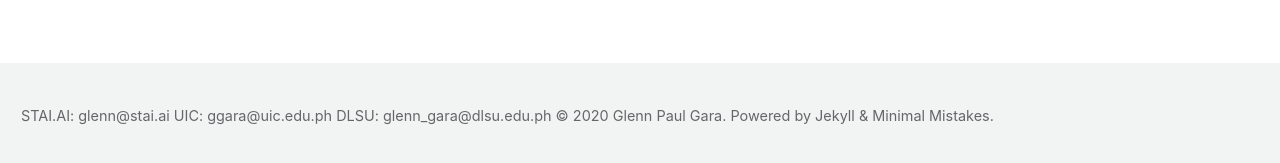
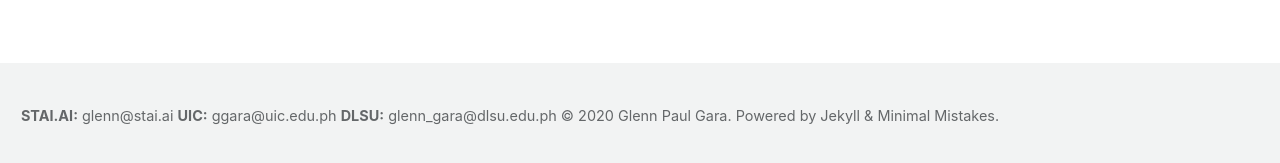
Before and after one commit to glenngara/glenngara.github.io, a Jekyll site: the page built from _pages/home.md, in a window 1280 px wide and 900 px high, scrolled down 1205 px. Shown: the part 732-895 px from the top of the window. Built offline with Jekyll 4.4.1, drawn with Linux system fonts in a browser that asks for light colours; cached includes are drawn as plain includes; nearby versions of some CDN libraries; part of the change alters nothing that is shown.

```diff
--- a/_includes/footer.html
+++ b/_includes/footer.html
@@ -23,9 +23,9 @@
     <li><img src="/assets/images/dlsu.png"width="15" height="15"> glenn_gara@dlsu.edu.ph
   </ul> -->
 
-  STAI.AI: glenn@stai.ai
-  UIC: ggara@uic.edu.ph
-  DLSU: glenn_gara@dlsu.edu.ph
+  <strong>STAI.AI:</strong> glenn@stai.ai
+  <strong>UIC:</strong> ggara@uic.edu.ph
+  <strong>DLSU:</strong> glenn_gara@dlsu.edu.ph
 
   &copy; {{ site.time | date: '%Y' }} {{ site.name | default: site.title }}. {{ site.data.ui-text[site.locale].powered_by | default: "Powered by" }} <a href="https://jekyllrb.com" rel="nofollow">Jekyll</a> &amp; <a href="https://mademistakes.com/work/minimal-mistakes-jekyll-theme/" rel="nofollow">Minimal Mistakes</a>.
 </div>
```
